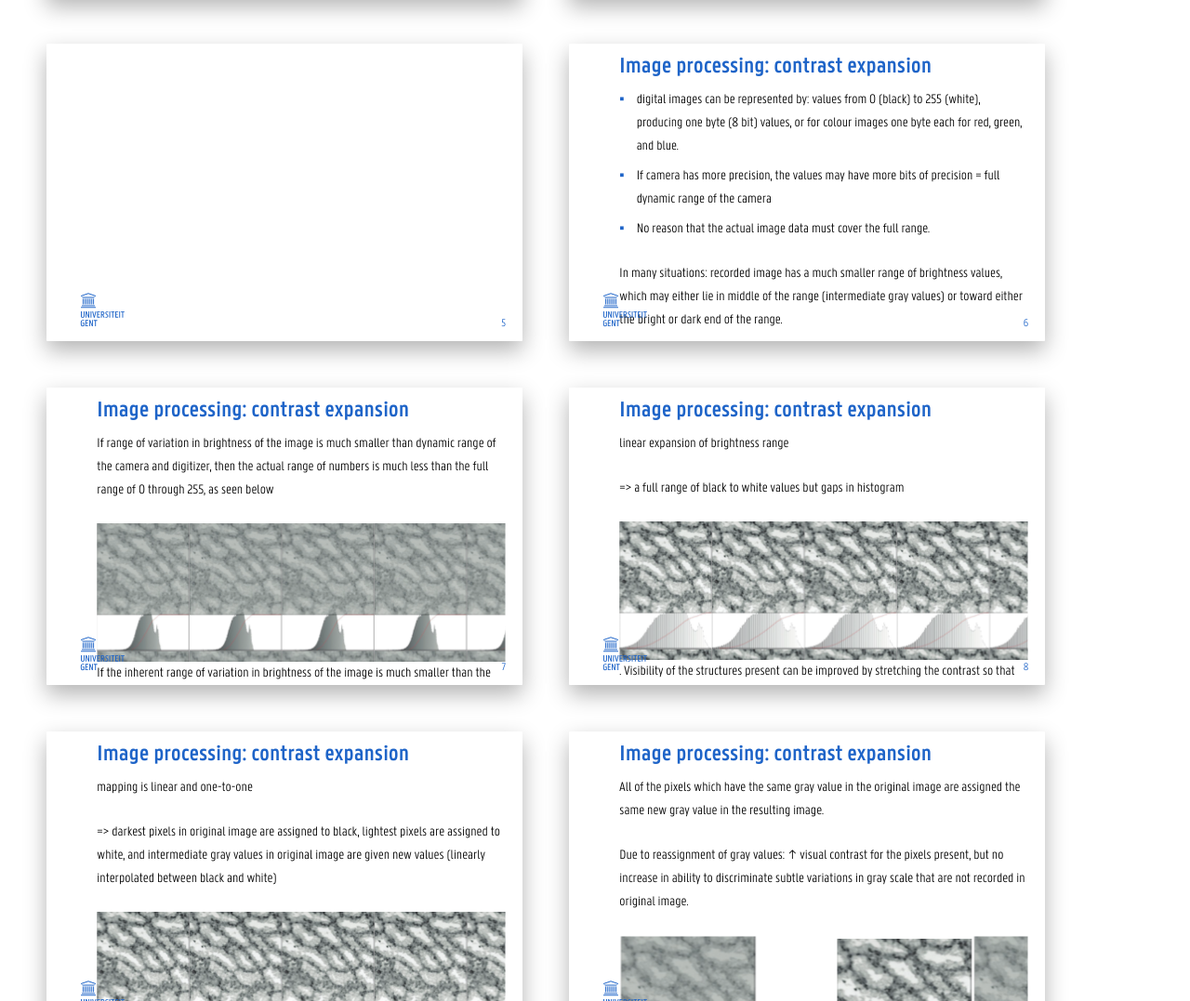
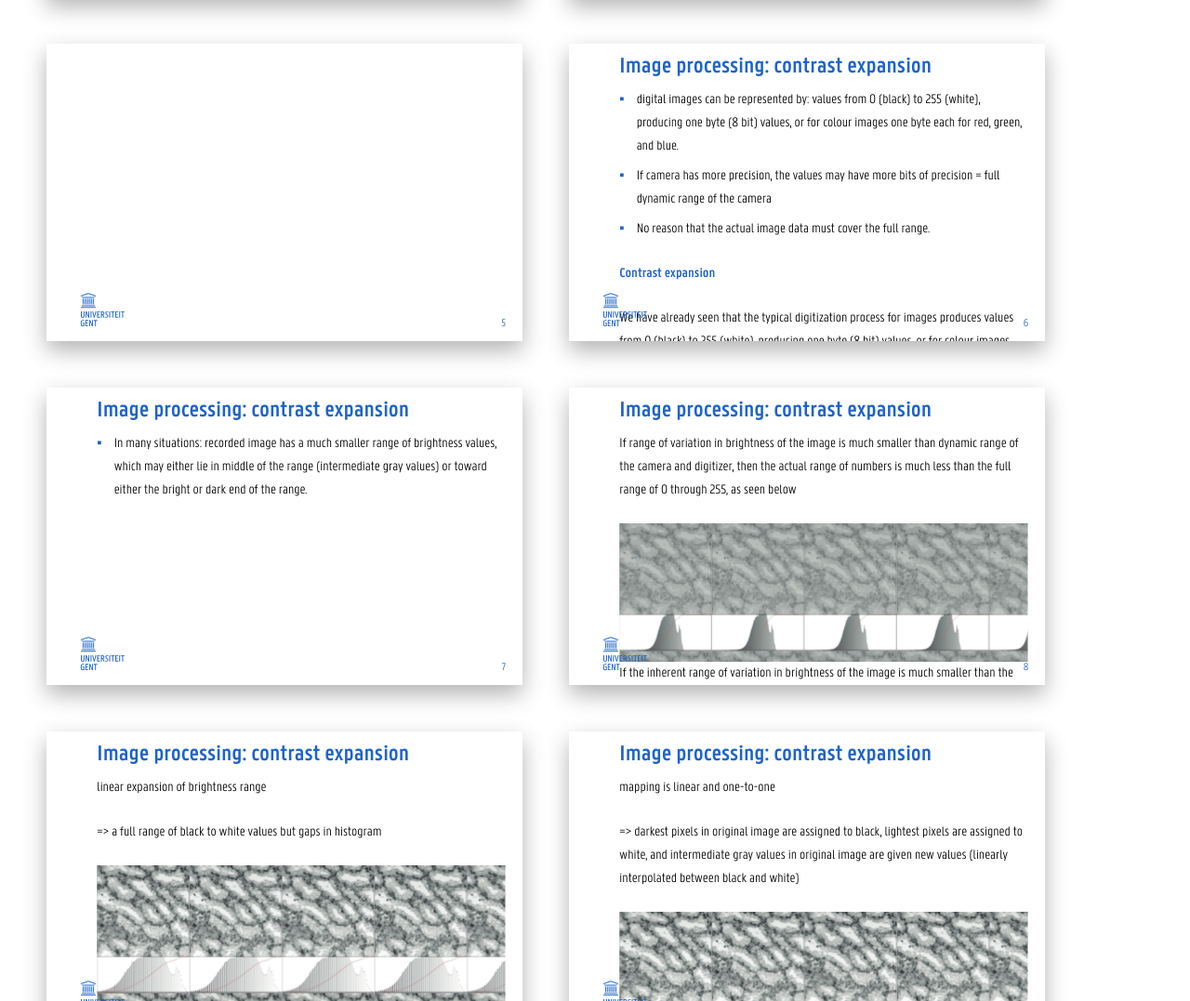
Before and after one commit to OpenWebslides-Content/Digital_imaging_techniques_part_1-3_processing_and_analysis, a website: page index.html in a window 1280 px wide. Shown: the part 867-1944 px from the top of the page at 93% size. Drawn offline with Linux system fonts and the light colour scheme; grey boxes are pictures that could not be loaded.

Commit message:
Update slidedeck

```diff
--- a/index.html
+++ b/index.html
@@ -77,9 +77,16 @@
       <li data-view-type="live">If camera has more precision, the values may have more bits of precision = full dynamic range of the camera</li>
       <li data-view-type="live">No reason that the actual image data must cover the full range.</li>
     </ul>
-    <p data-view-type="live">In many situations: recorded image has a much smaller range of brightness values, which may either lie in middle of the range (intermediate gray values) or toward either the bright or dark end of the range.</p>
     <p data-view-type="course"><strong>Contrast expansion</strong></p>
     <p data-view-type="course">We have already seen that the typical digitization process for images produces values from 0 (black) to 255 (white), producing one byte (8 bit) values, or for colour images one byte each for red, green, and blue. If the camera and digitizer have more precision, the values may have 10, 12, or even more bits of precision and typically occupy two bytes each. But while this is the full dynamic range available to the output of the camera sensors, there is no reason that the actual image data must cover the full range. In many situations the recorded image has a much smaller range of brightness values, which may either lie in the middle of the range (intermediate gray values) or toward either the bright or dark end of the range.</p>
+  </section></div>
+
+        <div class="slide" data-level="0">
+  <section data-view-type="live">
+    <h2 data-view-type="live">Image processing: contrast expansion</h2>
+    <ul data-view-type="live">
+      <li data-view-type="live">In many situations: recorded image has a much smaller range of brightness values, which may either lie in middle of the range (intermediate gray values) or toward either the bright or dark end of the range.</li>
+    </ul>
   </section></div>
 
         <div class="slide" data-level="0">
```
